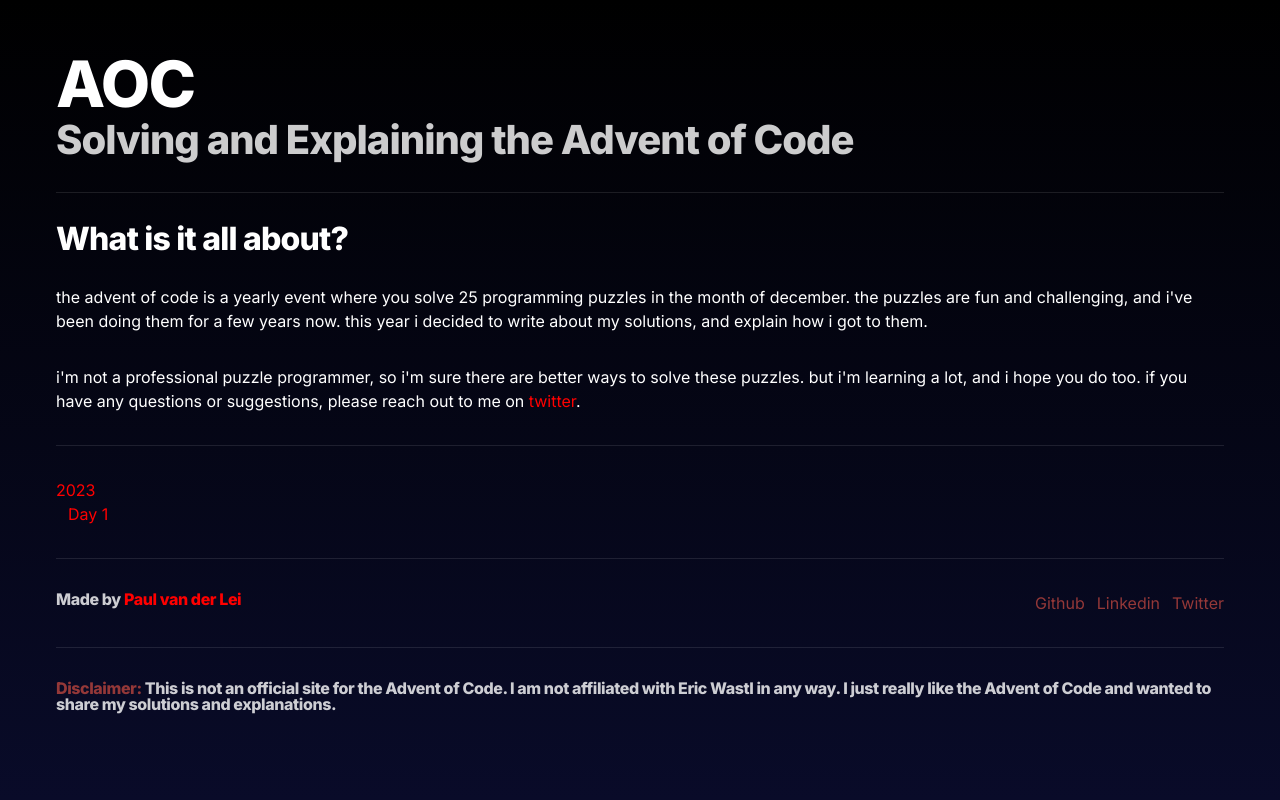
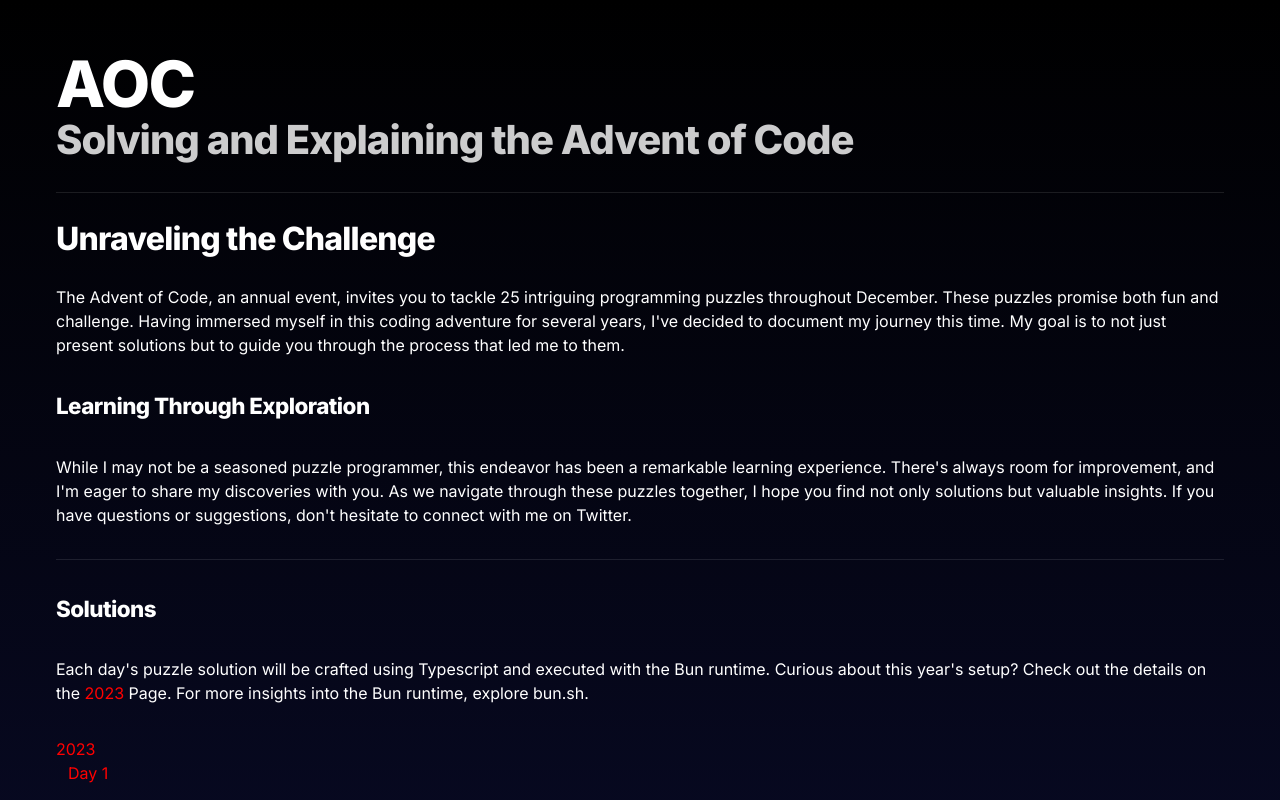
Before and after one commit to 0pilatos0/aoc-explained, a Next.js app: page / in a window 1280 px wide. Shown: the top 800 px of the page. Built offline with nearby package versions, Linux system fonts and the light colour scheme.

Commit message:
Refactor code and add template for 2023 Advent of Code challenges

```diff
--- a/src/app/2023/page.tsx
+++ b/src/app/2023/page.tsx
@@ -4,6 +4,7 @@ import Separator from "@/components/separator";
 import SubTitle from "@/components/subTitle";
 import Title from "@/components/title";
 import Year2023 from "@/components/year2023";
+import Link from "next/link";
 import React from "react";
 import { CodeBlock, dracula } from "react-code-blocks";
 
@@ -11,40 +12,43 @@ function page() {
   return (
     <>
       <Title title=" 2023 Solutions and Explanations" />
-
       <p>
-        Each day the new puzzle will be released at 00:00 EST (UTC-5). I will
-        try to solve the puzzle as soon as possible, and write a blog post about
-        it. but I can&apos;t promise anything.
+        As the clock strikes midnight EST (UTC-5), a new puzzle emerges,
+        challenging my coding prowess. While I aim to swiftly conquer each
+        puzzle, I can't make promises on the timing of my solutions. However,
+        rest assured, once I crack the code, a detailed blog post will follow,
+        unraveling the intricacies of the day's challenge.
       </p>
 
       <Separator />
 
       <p>
-        For the challange of this year ill be using a template i made to speed
-        up the initial setup each day, the setup is using the bun runtime for
-        easy support for typescript. In the template the initial setup of
-        loading the input file and parsing it is already done, so i can focus on
-        the challange itself.
+        To streamline my approach, I've crafted a template for this year's
+        journey. This template, designed to expedite the initial setup,
+        leverages the Bun runtime for seamless Typescript support. By automating
+        the loading and parsing of input files, I can direct my focus squarely
+        on the puzzle at hand.
       </p>
       <p>
-        The template is available on my github repo{" "}
-        <a
+        For those intrigued by the inner workings, the template is available on
+        my{" "}
+        <Link
           href="https://github.com/0pilatos0/adventofcode/tree/master/template"
           target="_blank"
           className="text-[#ff0000] hover:text-[#ff0000] hover:underline"
         >
-          here
-        </a>
-        {""}. Feel free to use it if you want.
+          Github repository
+        </Link>
+        . Feel free to explore and utilize it as you embark on your own coding
+        adventures.{" "}
       </p>
 
       <p>
-        At the top of the setup file is a constant to switch between the test
-        input and the real input. The test input is a small input that is used
-        to test the solution, and the real input is the actual input for the
-        challange. The test input is usually a small subset of the real input,
-        and is used to test the solution before running it on the real input.
+        At the heart of the template lies a switch – a constant in the setup
+        file allowing seamless toggling between the test input and the actual
+        challenge input. The test input, a smaller subset for trial and error,
+        aids in refining solutions before applying them to the real challenge
+        input.
       </p>
 
       <CodeBlock
--- a/src/app/page.tsx
+++ b/src/app/page.tsx
@@ -1,4 +1,5 @@
 import Separator from "@/components/separator";
+import SubTitle from "@/components/subTitle";
 import Title from "@/components/title";
 import Year2023 from "@/components/year2023";
 import Link from "next/link";
@@ -18,29 +19,40 @@ export default function HomePage() {
 
       <Separator />
 
-      <Title title="What is it all about?" />
+      <Title title="Unraveling the Challenge" />
       <p>
-        the advent of code is a yearly event where you solve 25 programming
-        puzzles in the month of december. the puzzles are fun and challenging,
-        and i&apos;ve been doing them for a few years now. this year i decided
-        to write about my solutions, and explain how i got to them.
+        The Advent of Code, an annual event, invites you to tackle 25 intriguing
+        programming puzzles throughout December. These puzzles promise both fun
+        and challenge. Having immersed myself in this coding adventure for
+        several years, I've decided to document my journey this time. My goal is
+        to not just present solutions but to guide you through the process that
+        led me to them.
       </p>
+
+      <SubTitle title="Learning Through Exploration" />
       <p>
-        i&apos;m not a professional puzzle programmer, so i&apos;m sure there
-        are better ways to solve these puzzles. but i&apos;m learning a lot, and
-        i hope you do too. if you have any questions or suggestions, please
-        reach out to me on{" "}
-        <a
-          href="https://twitter.com/PilatoByte"
-          target="_blank"
-          className="text-[#ff0000] hover:text-[#ff0000] hover:underline"
-        >
-          twitter
-        </a>
-        .
+        While I may not be a seasoned puzzle programmer, this endeavor has been
+        a remarkable learning experience. There's always room for improvement,
+        and I'm eager to share my discoveries with you. As we navigate through
+        these puzzles together, I hope you find not only solutions but valuable
+        insights. If you have questions or suggestions, don't hesitate to
+        connect with me on Twitter.
       </p>
 
       <Separator />
+      <SubTitle title="Solutions" />
+      <p>
+        Each day's puzzle solution will be crafted using Typescript and executed
+        with the Bun runtime. Curious about this year's setup? Check out the
+        details on the{" "}
+        <Link
+          href={"/2023"}
+          className="text-[#ff0000] hover:text-[#ff0000] hover:underline"
+        >
+          2023
+        </Link>{" "}
+        Page. For more insights into the Bun runtime, explore bun.sh.
+      </p>
 
       <ul className="flex flex-col gap-4">
         <li>
```
